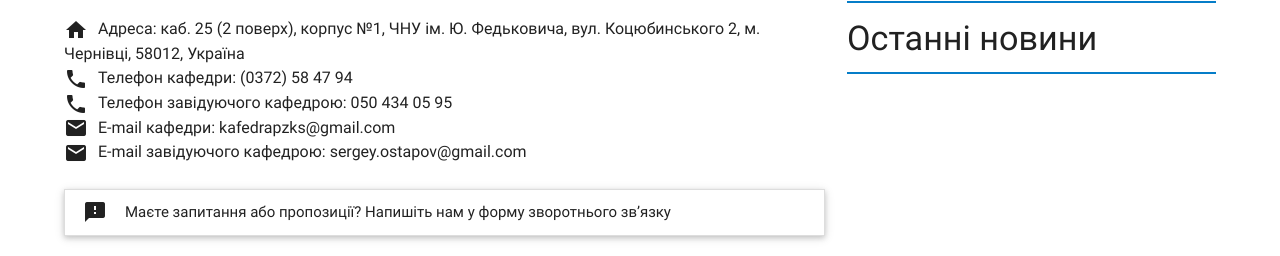
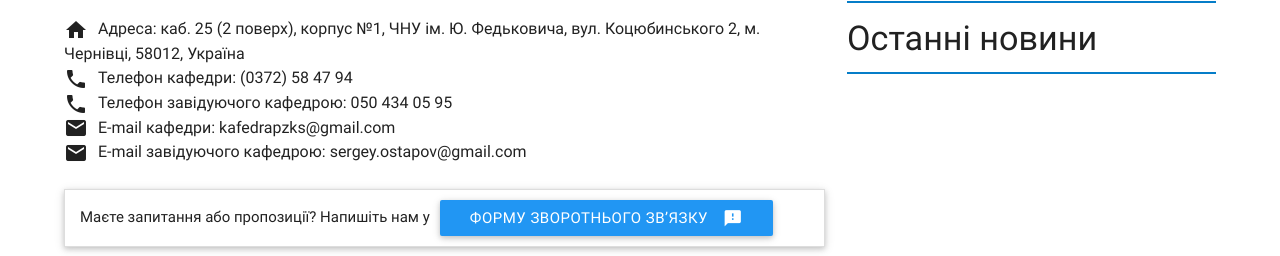
Before and after one commit to skodmy/computer-systems-software-department-site, a Django app: page /contacts/ in a window 1280 px wide. Shown: the part 195-451 px from the top of the page. Run offline with Django 3.2, Linux system fonts and the light colour scheme; data that the repository does not hold is empty.

Commit message:
Cosmetical changes

```diff
--- a/department/static/department/css/contact-style.css
+++ b/department/static/department/css/contact-style.css
@@ -111,7 +111,15 @@ nav ul li.non-hover:hover {
 
 .side-news-title a {
 	color: #042e47;
+	text-decoration: none;
 }
+
+.side-news-title a:hover {
+	color: #042e47;
+	text-decoration: underline;
+}
+
+
 
 @media only screen and (min-width: 601px) {
 	.side-news-title {
@@ -367,3 +375,14 @@ nav ul li.non-hover:hover {
 	border-bottom: 1px solid #000;
     box-shadow: 0 1px 0 0 #000;
 }
+
+.feedback-contrast {
+	margin: 10px;
+}
+
+.feedback-icon {
+    width: auto !important;
+    font-size: 1.3rem !important;
+    line-height: inherit !important;
+    margin-right: 0px !important;
+}
--- a/department/templates/department/contacts.html
+++ b/department/templates/department/contacts.html
@@ -27,7 +27,7 @@
               <div class="col s12">
                 <ul class="collapsible" data-collapsible="accordion">
                   <li>
-                    <div class="collapsible-header"><i class="material-icons">feedback</i>Маєте запитання або пропозиції? Напишіть нам у форму зворотнього зв’язку</div>
+                    <div class="collapsible-header">Маєте запитання або пропозиції? Напишіть нам у<span class="waves-light btn blue feedback-contrast ">Форму зворотнього зв’язку<i class="material-icons  right feedback-icon">feedback</i></span></div>
                     <div class="collapsible-body">
                       <form class="feedback-form">
                         <div class="input-field">
```
